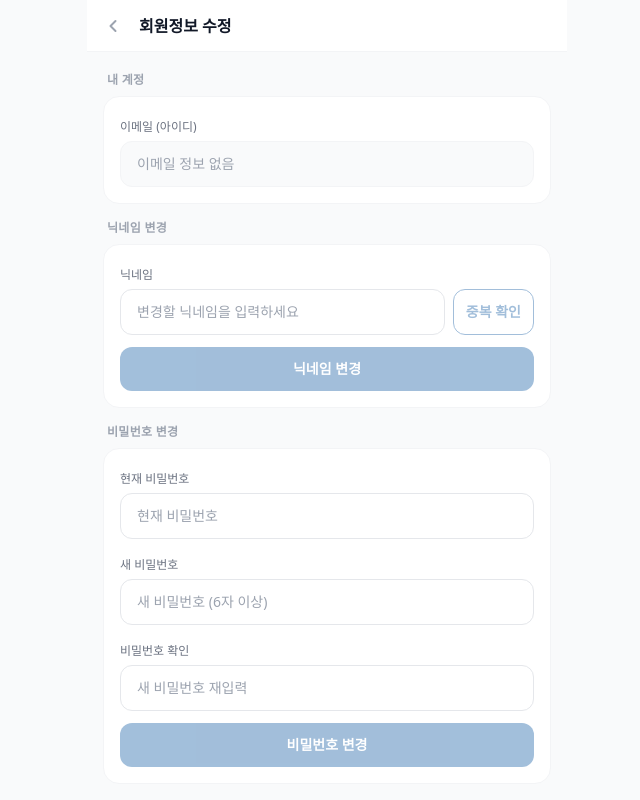
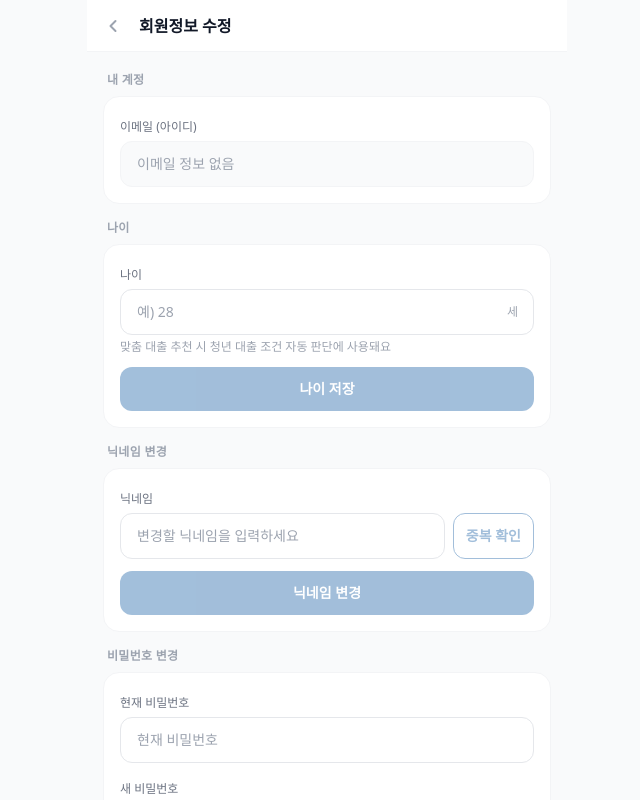
Before and after one commit to jipsa-app/jipsa-client, a React (Vite) app: page /mypage/edit in a window 1280 px wide. Shown: the top 800 px of the page, without its empty margins (313-953 px from the left). Built offline with nearby package versions, Linux system fonts and the light colour scheme; no server answers.

Commit message:
feat: 회원 나이 입력 및 청년 대출 조건 자동 판단 연동

```diff
--- a/src/api/auth.js
+++ b/src/api/auth.js
@@ -34,6 +34,10 @@ export function updateAssetProfileDB(assetProfile) {
   return api.put('/api/member/asset', { assetProfile: JSON.stringify(assetProfile) })
 }
 
+export function updateAge(age) {
+  return api.put('/api/member/age', { age })
+}
+
 export function updateNickname(nickname) {
   return api.put('/api/auth/nickname', { nickname })
 }
--- a/src/pages/AssetProfile.jsx
+++ b/src/pages/AssetProfile.jsx
@@ -5,7 +5,7 @@ import BottomNav from '../components/BottomNav'
 import { getMe, updateAssetProfileDB } from '../api/auth'
 
 // 대출 상품 추천 로직
-function getRecommendations({ type, cash, targetPrice, income }) {
+function getRecommendations({ type, cash, targetPrice, income, age }) {
   const need = targetPrice - cash  // 필요 대출액 (만원)
   if (need <= 0) return { need: 0, monthly: 0, dsr: 0, products: [], surplus: cash - targetPrice }
 
@@ -30,16 +30,21 @@ function getRecommendations({ type, cash, targetPrice, income }) {
       })
     }
 
-    // 청년 전용 전세대출 (만 34세 이하 가정)
+    // 청년 전용 전세대출 (만 34세 이하)
+    const isYoung = age ? age <= 34 : null // 나이 미입력이면 null
+    const youngEligible = isYoung && income <= 5000 && need <= 30000
+    const youngTip = isYoung === null
+      ? '⚠️ 회원정보에 나이를 입력하면 자동 판단해드려요!'
+      : youngEligible ? '✅ 조건 충족!' : age > 34 ? '❌ 만 34세 초과 — 해당 없음' : '⚠️ 소득 조건 확인 필요'
     results.push({
       name: '청년 전용 전세대출',
       color: '#639922',
       bg: '#EAF3DE',
-      eligible: income <= 5000 && need <= 30000,
+      eligible: !!youngEligible,
       limit: 30000,
       rate: 2.3,
-      desc: '만 34세 이하 · 연소득 5천만원 이하 · 최대 3억',
-      tip: income <= 5000 && need <= 30000 ? '✅ 조건 충족!' : '⚠️ 소득/나이 조건 확인 필요',
+      desc: `만 34세 이하 · 연소득 5천만원 이하 · 최대 3억${age ? ` · 현재 ${age}세` : ''}`,
+      tip: youngTip,
       url: 'https://nhuf.molit.go.kr/FP/FP05/FP0503/FP05030201.jsp',
       urlLabel: '청년 전세대출 신청',
     })
@@ -127,11 +132,13 @@ export default function AssetProfile() {
   const [type, setType] = useState(saved.type || 'jeonse')
   const [targetPrice, setTargetPrice] = useState(saved.targetPrice || '')
   const [result, setResult] = useState(saved.result || null)
+  const [memberAge, setMemberAge] = useState(null) // DB에서 불러온 나이
 
-  // 로그인 시 DB에서 자산 정보 불러오기
+  // 로그인 시 DB에서 자산 정보 + 나이 불러오기
   useEffect(() => {
     if (!isLoggedIn) return
     getMe().then(res => {
+      if (res.data.age) setMemberAge(res.data.age)
       if (res.data.assetProfile) {
         try {
           const data = JSON.parse(res.data.assetProfile)
@@ -140,7 +147,7 @@ export default function AssetProfile() {
           setType(data.type || 'jeonse')
           setTargetPrice(data.targetPrice || '')
           if (data.cash && data.income && data.targetPrice) {
-            const r = getRecommendations({ type: data.type || 'jeonse', cash: Number(data.cash), targetPrice: Number(data.targetPrice), income: Number(data.income) })
+            const r = getRecommendations({ type: data.type || 'jeonse', cash: Number(data.cash), targetPrice: Number(data.targetPrice), income: Number(data.income), age: res.data.age })
             setResult(r)
           }
         } catch {}
@@ -153,7 +160,7 @@ export default function AssetProfile() {
     const i = Number(income)
     const t = Number(targetPrice)
     if (!c || !i || !t) return
-    const r = getRecommendations({ type, cash: c, targetPrice: t, income: i })
+    const r = getRecommendations({ type, cash: c, targetPrice: t, income: i, age: memberAge })
     setResult(r)
     const profileData = { cash, income, type, targetPrice }
     localStorage.setItem('asset_profile', JSON.stringify({ ...profileData, result: r }))
@@ -183,7 +190,7 @@ export default function AssetProfile() {
                   setType(newType)
                   // 값이 모두 있으면 자동 재계산
                   if (cash && income && targetPrice) {
-                    const r = getRecommendations({ type: newType, cash: Number(cash), targetPrice: Number(targetPrice), income: Number(income) })
+                    const r = getRecommendations({ type: newType, cash: Number(cash), targetPrice: Number(targetPrice), income: Number(income), age: memberAge })
                     setResult(r)
                     localStorage.setItem('asset_profile', JSON.stringify({ cash, income, type: newType, targetPrice, result: r }))
                   } else {
@@ -232,6 +239,21 @@ export default function AssetProfile() {
             )}
           </div>
         </div>
+
+        {isLoggedIn && !memberAge && (
+          <div className="bg-[#FAEEDA] border border-[#E8C88A] rounded-xl px-4 py-3 flex items-center gap-2">
+            <span className="text-sm">💡</span>
+            <p className="text-xs text-[#633806] flex-1">
+              <span className="font-semibold">나이</span>를 입력하면 청년 대출 조건을 자동으로 판단해드려요!
+            </p>
+            <button
+              onClick={() => navigate('/mypage/edit')}
+              className="text-xs font-semibold text-[#BA7517] flex-shrink-0"
+            >
+              입력하기 →
+            </button>
+          </div>
+        )}
 
         <button
           onClick={handleAnalyze}
--- a/src/pages/EditProfile.jsx
+++ b/src/pages/EditProfile.jsx
@@ -1,8 +1,8 @@
-import { useState } from 'react'
+import { useState, useEffect } from 'react'
 import { useNavigate } from 'react-router-dom'
 import Header from '../components/Header'
 import Toast from '../components/Toast'
-import { updateNickname, updatePassword, withdraw, checkNickname } from '../api/auth'
+import { updateNickname, updatePassword, withdraw, checkNickname, updateAge, getMe } from '../api/auth'
 
 export default function EditProfile() {
   const navigate = useNavigate()
@@ -16,8 +16,16 @@ export default function EditProfile() {
   const [confirmPassword, setConfirmPassword] = useState('')
   const [toast, setToast] = useState(null)
   const [showWithdraw, setShowWithdraw] = useState(false)
+  const [age, setAge] = useState('')
   const [loadingNick, setLoadingNick] = useState(false)
   const [loadingPw, setLoadingPw] = useState(false)
+  const [loadingAge, setLoadingAge] = useState(false)
+
+  useEffect(() => {
+    getMe().then(res => {
+      if (res.data.age) setAge(String(res.data.age))
+    }).catch(() => {})
+  }, [])
 
   const showToast = (msg, type = 'error') => setToast({ msg, type })
 
@@ -38,6 +46,20 @@ export default function EditProfile() {
       setNicknameStatus(res.data ? 'ok' : 'dup')
     } catch {
       setNicknameStatus(null)
+    }
+  }
+
+  async function handleAge() {
+    const a = Number(age)
+    if (!a || a < 1 || a > 100) return showToast('올바른 나이를 입력해주세요.')
+    setLoadingAge(true)
+    try {
+      await updateAge(a)
+      showToast('나이가 저장되었어요! ✅', 'success')
+    } catch (e) {
+      showToast(e.response?.data?.message || '저장에 실패했어요.')
+    } finally {
+      setLoadingAge(false)
     }
   }
 
@@ -99,6 +121,35 @@ export default function EditProfile() {
             <div className="w-full border border-gray-100 rounded-xl px-4 py-3 text-sm text-gray-400 bg-gray-50">
               {email || '이메일 정보 없음'}
             </div>
+          </div>
+        </Section>
+
+        {/* 나이 */}
+        <Section title="나이">
+          <div className="space-y-3">
+            <div className="space-y-1">
+              <label className="text-xs font-medium text-gray-500">나이</label>
+              <div className="relative">
+                <input
+                  type="number"
+                  inputMode="numeric"
+                  value={age}
+                  onChange={e => setAge(e.target.value)}
+                  placeholder="예) 28"
+                  min={1} max={100}
+                  className="w-full border border-gray-200 rounded-xl px-4 py-3 text-sm outline-none focus:border-[#185FA5] pr-10"
+                />
+                <span className="absolute right-4 top-1/2 -translate-y-1/2 text-xs text-gray-400">세</span>
+              </div>
+              <p className="text-xs text-gray-400">맞춤 대출 추천 시 청년 대출 조건 자동 판단에 사용돼요</p>
+            </div>
+            <button
+              onClick={handleAge}
+              disabled={loadingAge || !age}
+              className="w-full py-3 rounded-xl text-sm font-semibold text-white bg-[#185FA5] disabled:opacity-40"
+            >
+              {loadingAge ? '저장 중...' : '나이 저장'}
+            </button>
           </div>
         </Section>
 
```
